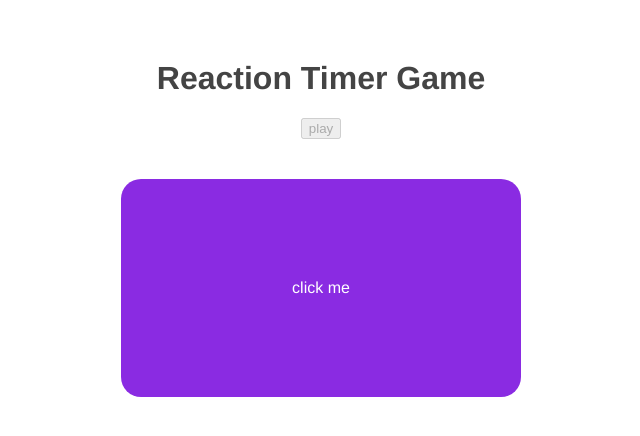
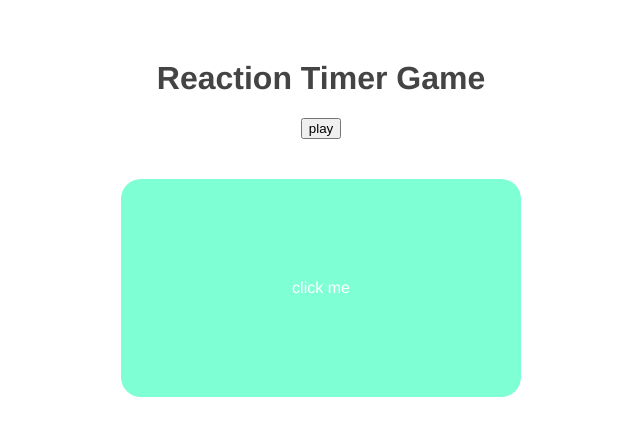
Before and after one commit to KhrystynaBohdan/Vue-reaction-timer-game, a Vue app: page / in a window 1280 px wide. Both pictures are taken after a click on the button "play". Shown: the top 436 px of the page, without its empty margins (319-959 px from the left). Built offline with nearby package versions, Linux system fonts and the light colour scheme.

Commit message:
lifecircle hooks, mounted, unmounted, updated

```diff
--- a/src/App.vue
+++ b/src/App.vue
@@ -1,6 +1,6 @@
 <template>
   <h1>Reaction Timer Game</h1>
-  <button @click="start" :disabled="isPlaying">play</button>
+  <button @click="start">play</button>
   <Block v-if="isPlaying" :delay="delay"/>
 </template>
 
--- a/src/components/Block.vue
+++ b/src/components/Block.vue
@@ -1,12 +1,33 @@
 <template>
-<div class="block">
-  click me
-</div>
+  <div class="block" v-if="showBlock">
+    click me
+  </div>
 </template>
 
 <script>
 export default {
-  props: ['delay']
+  props: ["delay"],
+  data() {
+    return {
+      showBlock: false
+    };
+  },
+  mounted() {
+    //  this will fire only when mounted to the DOM
+    console.log("component mounted");
+    setTimeout(() => {
+      this.showBlock = true
+      console.log (this.delay)
+    }, this.delay)
+  },
+  updated() {
+    //  this will fire only when data in component updated
+    console.log('components updated')
+  },
+  unmounted() {
+    //  this will fire only when component unmounted from the Dom, is also good when we are working with vue router
+    console.log('component unmounted')
+  }
 };
 </script>
 
@@ -14,9 +35,9 @@ export default {
 .block {
   width: 400px;
   border-radius: 20px;
-  background: blueviolet;
   color: white;
   text-align: center;
+  background: aquamarine;
   padding: 100px 0;
   margin: 40px auto;
 }
```
